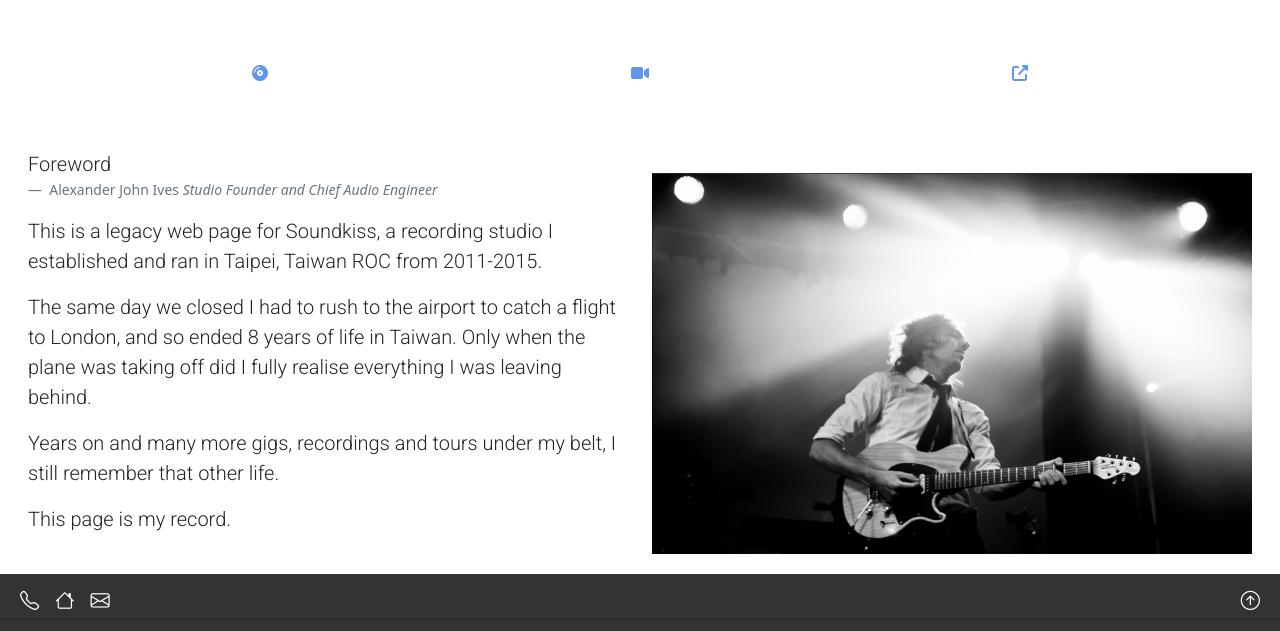
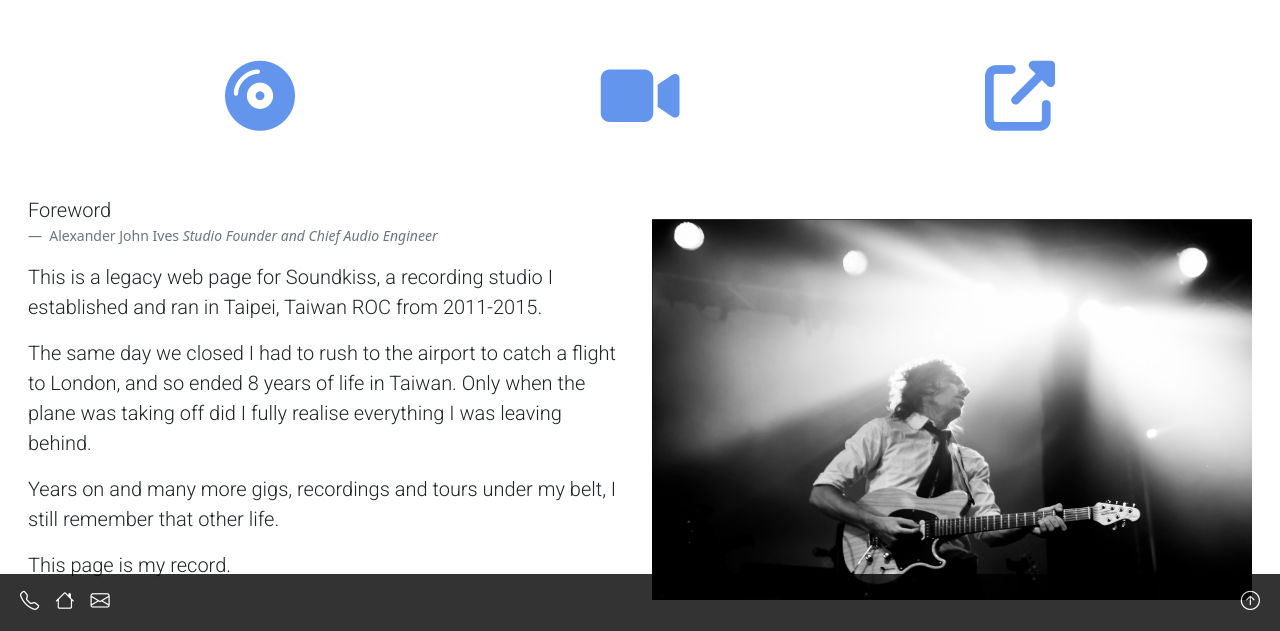
Before and after one commit to Code-Institute-Submissions/soundkissstudio, a plain HTML site: page about.html in a window 1280 px wide. Shown: the part 169-800 px from the top of the page. Drawn offline with nearby package versions, Linux system fonts and the light colour scheme.

Commit message:
Changed icon size, checked script Icons and tooltips now working

```diff
--- a/about.html
+++ b/about.html
@@ -278,6 +278,12 @@
   </footer>
 
   <script src="https://cdn.jsdelivr.net/npm/bootstrap@5.0.0-beta1/dist/js/bootstrap.bundle.min.js" integrity="sha384-ygbV9kiqUc6oa4msXn9868pTtWMgiQaeYH7/t7LECLbyPA2x65Kgf80OJFdroafW" crossorigin="anonymous"></script>
+  <!--Tooltips-->
+  <script>
+      var tooltipTriggerList = [].slice.call(document.querySelectorAll('[data-bs-toggle="tooltip"]'))
+      var tooltipList = tooltipTriggerList.map(function(tooltipTriggerEl) {
+          return new bootstrap.Tooltip(tooltipTriggerEl)
+      });
+  </script>
 </body>
-
 </html>
--- a/assets/css/styles.css
+++ b/assets/css/styles.css
@@ -234,6 +234,10 @@ animation: fadeIn ease 5s;
   color: #64edbc;
 }
 
+.fa-icons-size {
+  font-size: 70px;
+}
+
 
 /*@media css*/
 /*Thanks to Johann Alberts and Igor at Codeinstitue Student Support for their guidance on using @media queries */
```
